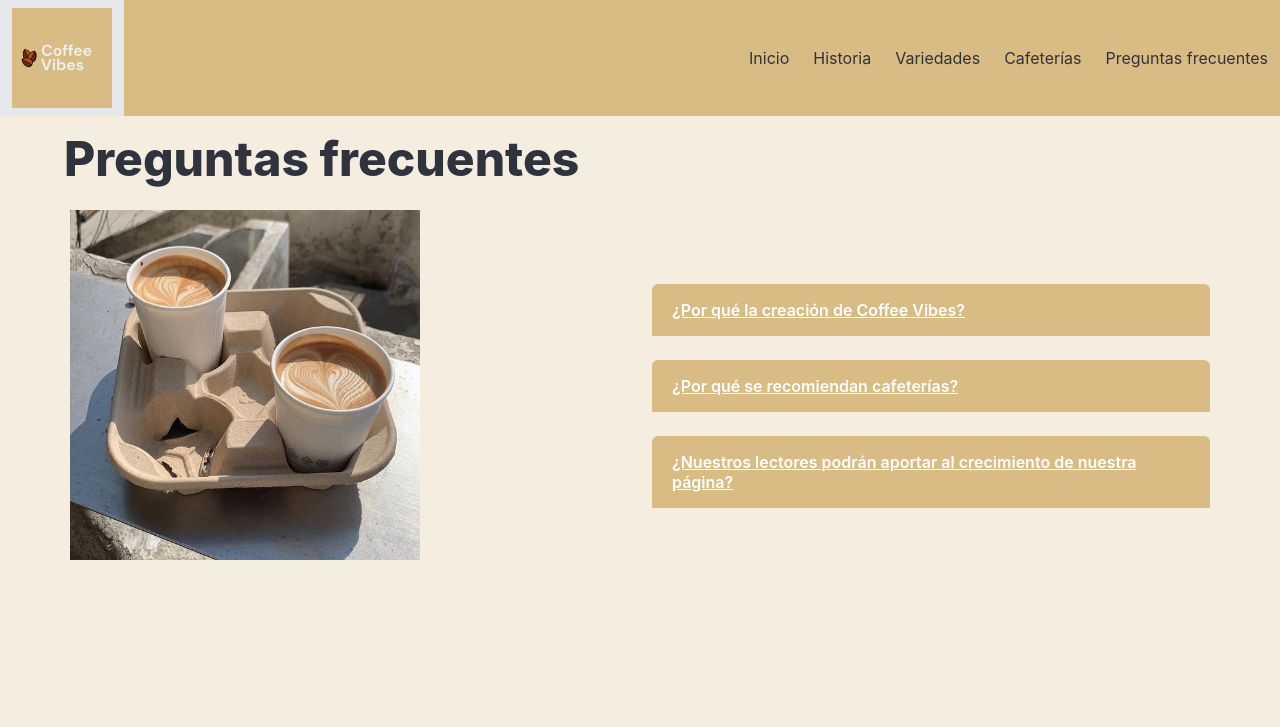
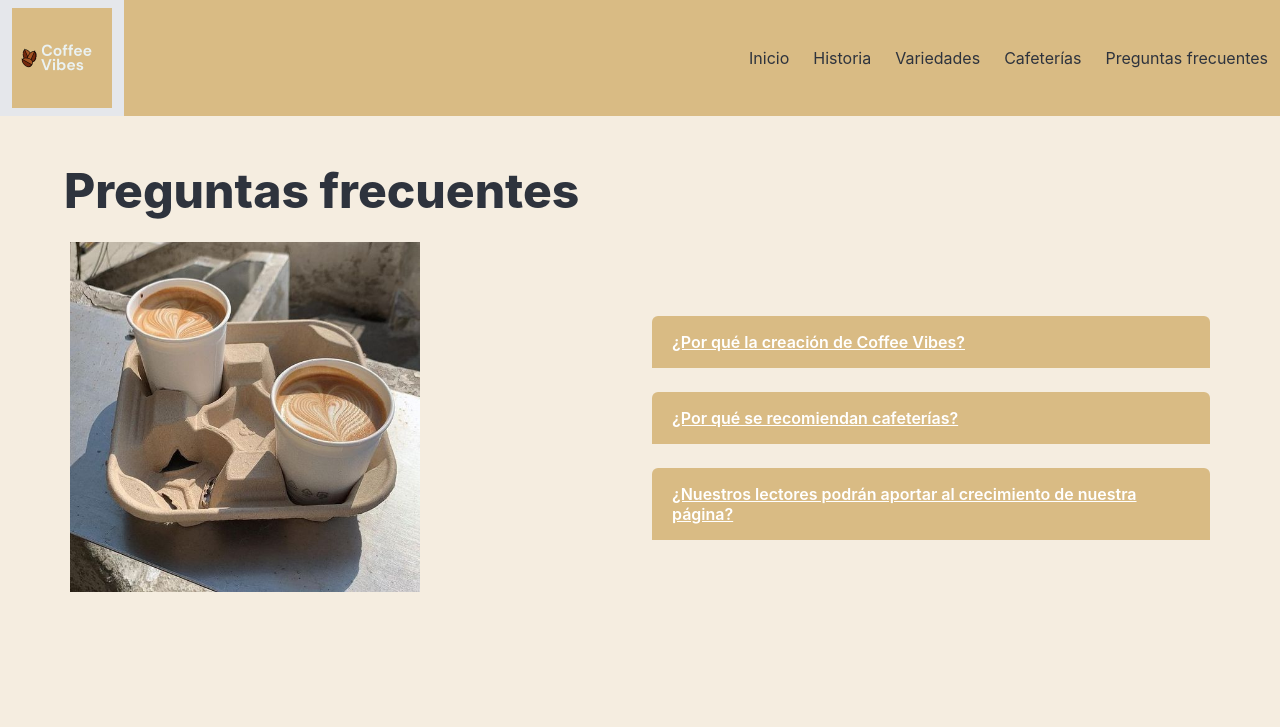
Before and after one commit to SusieGarcia09/CoffeeVibes-Bulma-s-Version-, a website: page pages/preguntasf.html in a window 1280 px wide. Drawn offline with Linux system fonts and the light colour scheme.

Commit message:
se realizó un cambio

```diff
--- a/pages/preguntasf.html
+++ b/pages/preguntasf.html
@@ -52,7 +52,7 @@
 
       <section class="section-sm">
         <div class="container">
-          <h1 class="title is-1 pt-4">Preguntas frecuentes</h1>
+          <h1 class="title is-1 pt-6">Preguntas frecuentes</h1>
           <div class="columns is-multiline is-desktop is-align-items-center is-justify-content-center">
             <div class="column is-6-widescreen is-6-desktop mb-4">
               <figure>
```
